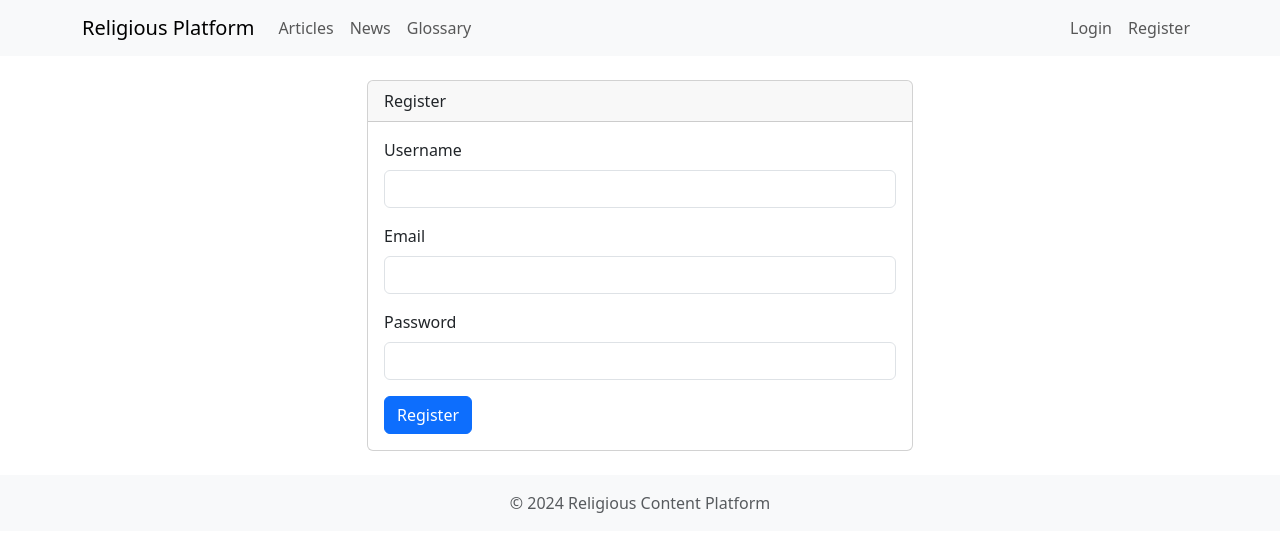
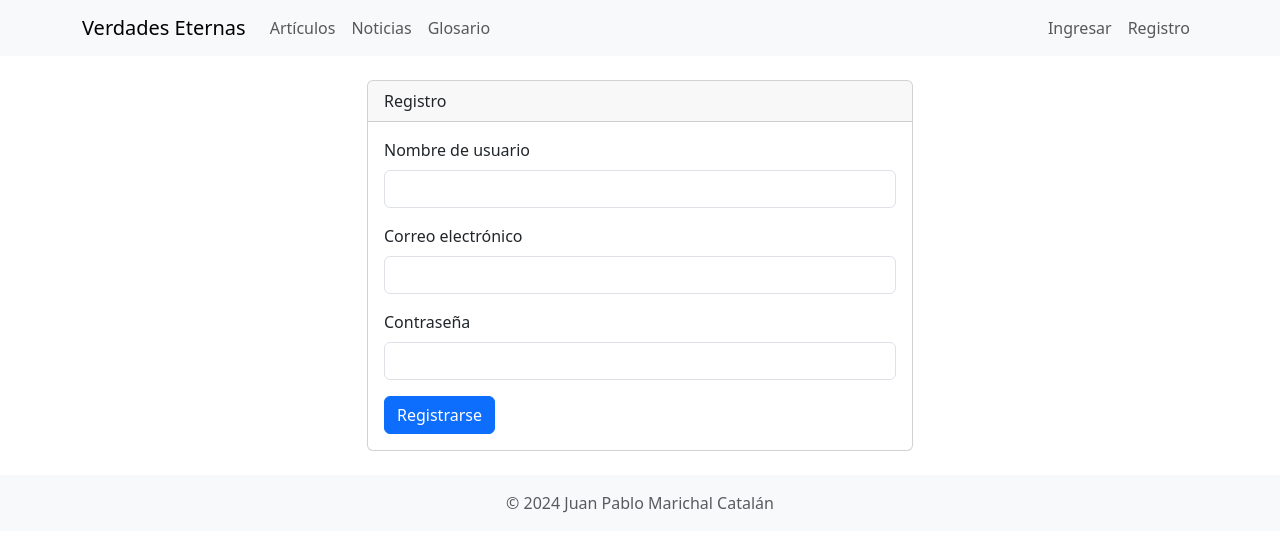
Before and after one commit to JPMarichal/bcpy, a Flask app: page /register in a window 1280 px wide. Shown: the top 552 px of the page. Run offline with Flask 3, Linux system fonts and the light colour scheme; style sheets or scripts are compiled from the project's sources.

Commit message:
Agent query: ¿Se ven correctamente los cambios de idioma y el nuevo nombre "Verdades Eternas" en la interfaz?
Translate website content and UI elements to Spanish.

Screenshot: https://storage.googleapis.com/screenshot-production-us-central1/d39dc3d0-6f90-48dc-b715-9274840aea8e/dc48a4b6-0415-4536-9394-d317e5b22d94.jpg

```diff
--- a/templates/auth/register.html
+++ b/templates/auth/register.html
@@ -4,22 +4,22 @@
 <div class="row justify-content-center">
     <div class="col-md-6">
         <div class="card">
-            <div class="card-header">Register</div>
+            <div class="card-header">Registro</div>
             <div class="card-body">
                 <form method="POST">
                     <div class="mb-3">
-                        <label for="username" class="form-label">Username</label>
+                        <label for="username" class="form-label">Nombre de usuario</label>
                         <input type="text" class="form-control" id="username" name="username" required>
                     </div>
                     <div class="mb-3">
-                        <label for="email" class="form-label">Email</label>
+                        <label for="email" class="form-label">Correo electrónico</label>
                         <input type="email" class="form-control" id="email" name="email" required>
                     </div>
                     <div class="mb-3">
-                        <label for="password" class="form-label">Password</label>
+                        <label for="password" class="form-label">Contraseña</label>
                         <input type="password" class="form-control" id="password" name="password" required>
                     </div>
-                    <button type="submit" class="btn btn-primary">Register</button>
+                    <button type="submit" class="btn btn-primary">Registrarse</button>
                 </form>
             </div>
         </div>
--- a/templates/base.html
+++ b/templates/base.html
@@ -1,9 +1,9 @@
 <!DOCTYPE html>
-<html lang="en">
+<html lang="es">
 <head>
     <meta charset="UTF-8">
     <meta name="viewport" content="width=device-width, initial-scale=1.0">
-    <title>Religious Content Platform</title>
+    <title>Verdades Eternas</title>
     <link href="https://cdn.jsdelivr.net/npm/bootstrap@5.3.0/dist/css/bootstrap.min.css" rel="stylesheet">
     <link href="https://cdnjs.cloudflare.com/ajax/libs/font-awesome/6.0.0/css/all.min.css" rel="stylesheet">
     <link href="{{ url_for('static', filename='css/main.css') }}" rel="stylesheet">
@@ -11,33 +11,33 @@
 <body>
     <nav class="navbar navbar-expand-lg navbar-light bg-light">
         <div class="container">
-            <a class="navbar-brand" href="{{ url_for('content.index') }}">Religious Platform</a>
+            <a class="navbar-brand" href="{{ url_for('content.index') }}">Verdades Eternas</a>
             <button class="navbar-toggler" type="button" data-bs-toggle="collapse" data-bs-target="#navbarNav">
                 <span class="navbar-toggler-icon"></span>
             </button>
             <div class="collapse navbar-collapse" id="navbarNav">
                 <ul class="navbar-nav me-auto">
                     <li class="nav-item">
-                        <a class="nav-link" href="{{ url_for('content.articles') }}">Articles</a>
+                        <a class="nav-link" href="{{ url_for('content.articles') }}">Artículos</a>
                     </li>
                     <li class="nav-item">
-                        <a class="nav-link" href="{{ url_for('content.news') }}">News</a>
+                        <a class="nav-link" href="{{ url_for('content.news') }}">Noticias</a>
                     </li>
                     <li class="nav-item">
-                        <a class="nav-link" href="{{ url_for('content.glossary') }}">Glossary</a>
+                        <a class="nav-link" href="{{ url_for('content.glossary') }}">Glosario</a>
                     </li>
                 </ul>
                 <ul class="navbar-nav">
                     {% if current_user.is_authenticated %}
                         <li class="nav-item">
-                            <a class="nav-link" href="{{ url_for('auth.logout') }}">Logout</a>
+                            <a class="nav-link" href="{{ url_for('auth.logout') }}">Cerrar Sesión</a>
                         </li>
                     {% else %}
                         <li class="nav-item">
-                            <a class="nav-link" href="{{ url_for('auth.login') }}">Login</a>
+                            <a class="nav-link" href="{{ url_for('auth.login') }}">Ingresar</a>
                         </li>
                         <li class="nav-item">
-                            <a class="nav-link" href="{{ url_for('auth.register') }}">Register</a>
+                            <a class="nav-link" href="{{ url_for('auth.register') }}">Registro</a>
                         </li>
                     {% endif %}
                 </ul>
@@ -59,7 +59,7 @@
 
     <footer class="footer mt-auto py-3 bg-light">
         <div class="container text-center">
-            <span class="text-muted">© 2024 Religious Content Platform</span>
+            <span class="text-muted">© 2024 Juan Pablo Marichal Catalán</span>
         </div>
     </footer>
 
```
Also changed, not shown: templates/auth/login.html (+4 -4 lines).
